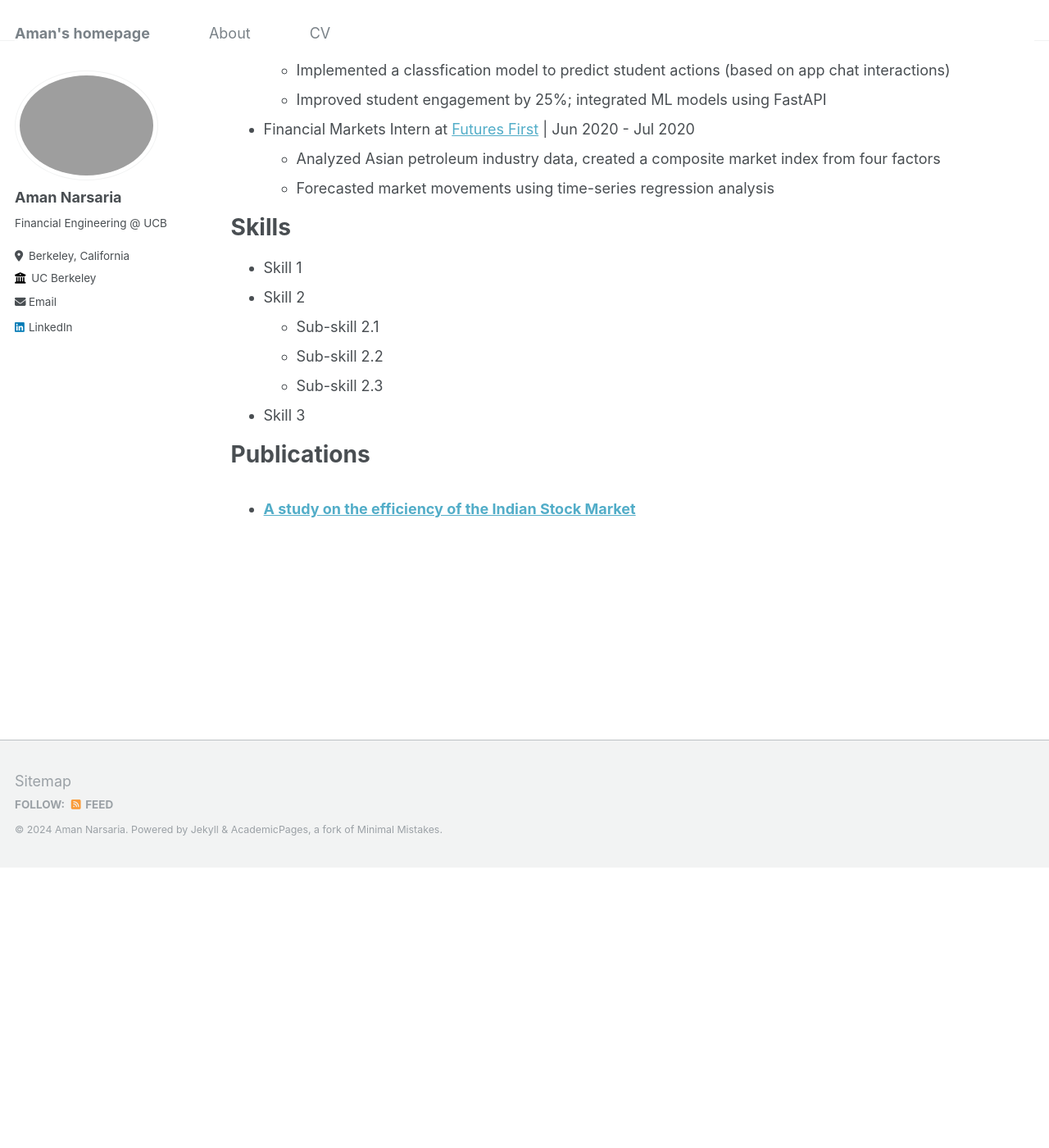
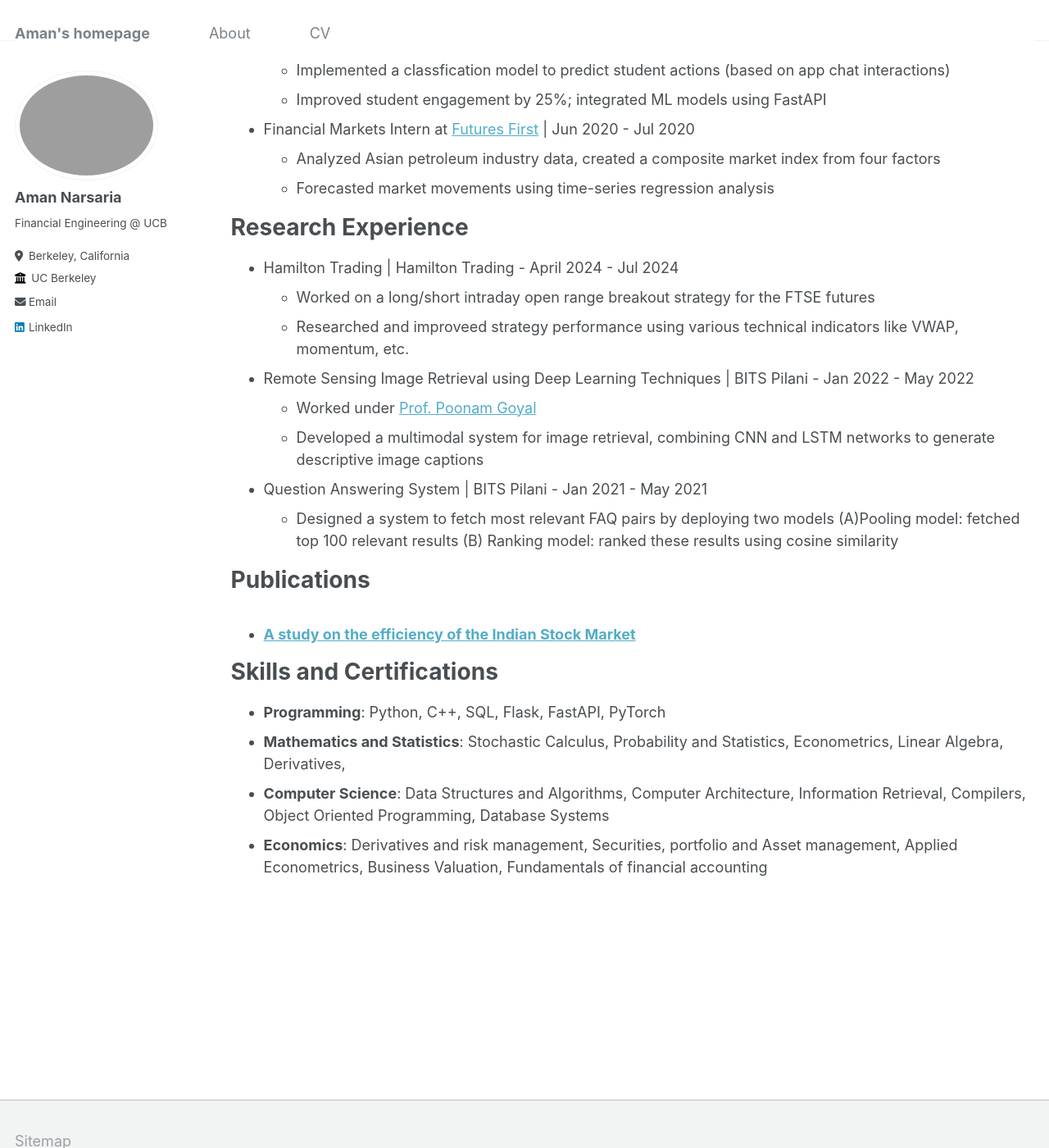
Before and after one commit to amannarsaria4/amannarsaria4.github.io, a Jekyll site: the page built from _pages/cv.md, in a window 1280 px wide and 1400 px high, scrolled down 700 px. Shown: the whole window at 82% size. Built offline with Jekyll 4.4.1, drawn with Linux system fonts in a browser that asks for light colours; before the commit the page ends 1757 px from its top, so only the background shows below that; some of the changed text lies outside the part shown.

Commit message:
new commit

```diff
--- a/_pages/cv.md
+++ b/_pages/cv.md
@@ -22,8 +22,8 @@ Previous Work experience
 
 * Quantitaitve Analyst at [Dolat Capital](https://www.dolatcapital.com/) \| Aug 2023 - Jan 2024
   * Systematic high-frequency futures trading on Indian Stock Exchange
-  * Constructed trading strategies using indicators like order imbalance, DEMA, and Lead-Lag indicators
-  * Implemented dynamic lean strategy to optimize limit order quotes
+  * Constructed trading strategies using indicators like order imbalance, Lead-Lag indicators, and etc.
+  * Implemented dynamic lean strategy to optimize limit order quotes based on inventory
 
 * Quantitative Researcher Intern at [J.P Morgan Chase](https://www.jpmorganchase.com/) \| July 2022 - June 2023
   * Evaluated exotic equity derivative payoffs using numerical methods
@@ -38,18 +38,29 @@ Previous Work experience
   * Analyzed Asian petroleum industry data, created a composite market index from four factors
   * Forecasted market movements using time-series regression analysis
 
+Research Experience
+======
+* Hamilton Trading \| Hamilton Trading -  April 2024 - Jul 2024
+  * Worked on a long/short intraday open range breakout strategy for the FTSE futures
+  * Researched and improveed strategy performance using various technical indicators like VWAP, momentum, etc.
 
-Skills
-======
-* Skill 1
-* Skill 2
-  * Sub-skill 2.1
-  * Sub-skill 2.2
-  * Sub-skill 2.3
-* Skill 3
+* Remote Sensing Image Retrieval using Deep Learning Techniques \| BITS Pilani - Jan 2022 - May 2022
+  * Worked under [Prof. Poonam Goyal](https://www.bits-pilani.ac.in/pilani/poonam-goyal/)
+  * Developed a multimodal system for image retrieval, combining CNN and LSTM networks to generate descriptive image captions
+
+* Question Answering System \| BITS Pilani - Jan 2021 - May 2021
+  * Designed a system to fetch most relevant FAQ pairs by deploying two models (A)Pooling model: fetched top 100 relevant results (B) Ranking model: ranked these results using cosine similarity
 
 Publications
 ======
   <ul>{% for post in site.publications reversed %}
     {% include archive-single-cv.html %}
   {% endfor %}</ul>
+
+
+Skills and Certifications
+======
+* __Programming__: Python, C++, SQL, Flask, FastAPI, PyTorch
+* __Mathematics and Statistics__: Stochastic Calculus, Probability and Statistics, Econometrics, Linear Algebra, Derivatives,
+* __Computer Science__: Data Structures and Algorithms, Computer Architecture, Information Retrieval, Compilers, Object Oriented Programming, Database Systems
+* __Economics__: Derivatives and risk management, Securities, portfolio and Asset management, Applied Econometrics, Business Valuation, Fundamentals of financial accounting
```
Also changed, not shown: _publications/2009-10-01-paper-title-number-1.md (+3 -3 lines).
